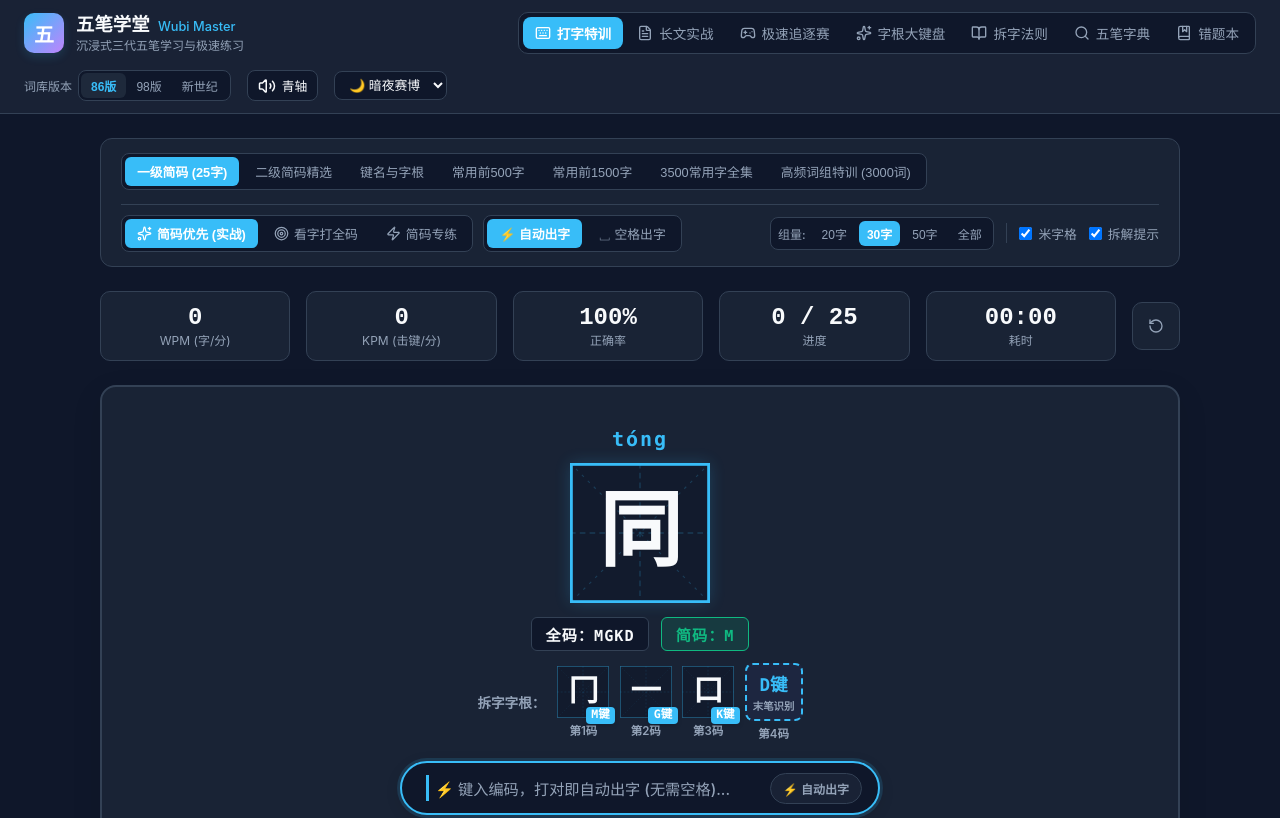
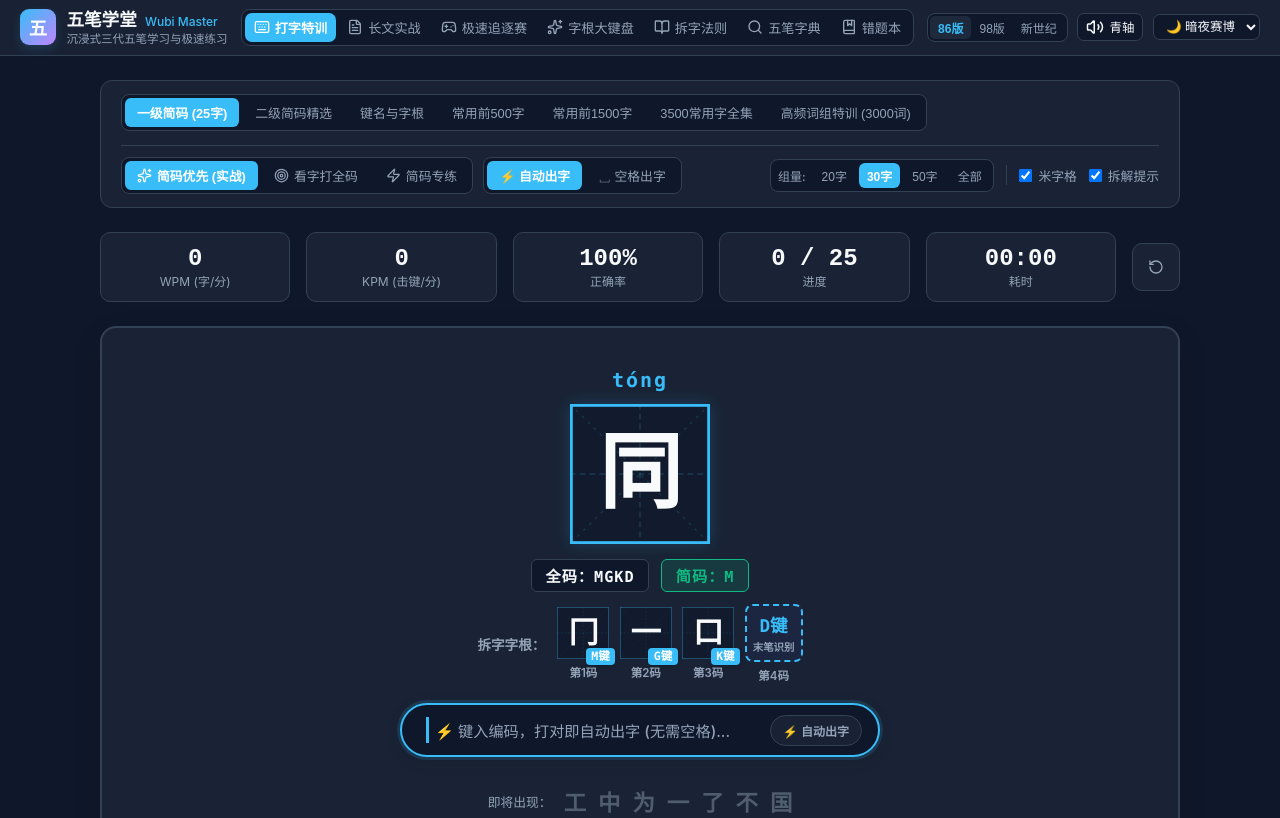
Before and after one commit to zhipengbird/wubi-master, a Vue app: page / in a window 1280 px wide. Shown: the top 818 px of the page. Built offline with nearby package versions, Linux system fonts and the light colour scheme.

Commit message:
style(nav): 升级顶部导航为紧凑精致单行布局，彻底解决控制区被动折行问题

```diff
--- a/src/components/Navbar.vue
+++ b/src/components/Navbar.vue
@@ -32,8 +32,7 @@
       <!-- 右侧控制区：版本切换、打字模式、主题选择与音效 -->
       <div class="actions-area">
         <!-- 五笔版本切换 -->
-        <div class="ctrl-group">
-          <label class="ctrl-label">词库版本</label>
+        <div class="ctrl-group" title="切换五笔编码版本">
           <div class="pill-group">
             <button
               v-for="ver in versionOptions"
@@ -143,80 +142,90 @@ const handleThemeChange = (e: Event) => {
 }
 
 .navbar-container {
-  max-width: 1400px;
+  max-width: 1440px;
   margin: 0 auto;
-  padding: 0.75rem 1.5rem;
+  padding: 0.55rem 1.25rem;
   display: flex;
   align-items: center;
   justify-content: space-between;
-  flex-wrap: wrap;
-  gap: 1rem;
+  gap: 0.75rem;
 }
 
 .brand-area {
   display: flex;
   align-items: center;
-  gap: 0.75rem;
+  gap: 0.65rem;
   cursor: pointer;
+  flex-shrink: 0;
 }
 
 .brand-icon {
-  width: 40px;
-  height: 40px;
-  border-radius: 10px;
+  width: 36px;
+  height: 36px;
+  border-radius: 9px;
   background: linear-gradient(135deg, var(--accent), var(--zone-5));
   display: flex;
   align-items: center;
   justify-content: center;
   font-weight: 800;
   color: #fff;
-  font-size: 1.25rem;
+  font-size: 1.15rem;
   box-shadow: 0 4px 10px var(--accent-subtle);
 }
 
 .brand-title {
-  font-size: 1.15rem;
+  font-size: 1.1rem;
   font-weight: 700;
   color: var(--text-main);
   line-height: 1.2;
+  white-space: nowrap;
 }
 
 .brand-subtitle {
-  font-size: 0.8rem;
+  font-size: 0.75rem;
   font-weight: 500;
   color: var(--accent);
   margin-left: 4px;
 }
 
 .brand-desc {
-  font-size: 0.75rem;
+  font-size: 0.72rem;
   color: var(--text-muted);
+  white-space: nowrap;
+}
+
+@media (max-width: 1240px) {
+  .brand-desc {
+    display: none;
+  }
 }
 
 .nav-tabs {
   display: flex;
   align-items: center;
   background: var(--bg-primary);
-  padding: 4px;
-  border-radius: 10px;
+  padding: 3px;
+  border-radius: 9px;
   border: 1px solid var(--border-color);
   gap: 2px;
+  overflow-x: auto;
 }
 
 .tab-btn {
   display: flex;
   align-items: center;
-  gap: 6px;
-  padding: 6px 12px;
-  border-radius: 8px;
+  gap: 5px;
+  padding: 5px 9px;
+  border-radius: 7px;
   border: none;
   background: transparent;
   color: var(--text-muted);
-  font-size: 0.85rem;
+  font-size: 0.82rem;
   font-weight: 500;
   cursor: pointer;
   position: relative;
   transition: all 0.2s;
+  white-space: nowrap;
 }
 
 .tab-btn:hover {
@@ -242,18 +251,14 @@ const handleThemeChange = (e: Event) => {
 .actions-area {
   display: flex;
   align-items: center;
-  gap: 1rem;
+  gap: 0.6rem;
+  flex-shrink: 0;
 }
 
 .ctrl-group {
   display: flex;
   align-items: center;
   gap: 6px;
-}
-
-.ctrl-label {
-  font-size: 0.75rem;
-  color: var(--text-muted);
 }
 
 .pill-group {
@@ -265,14 +270,15 @@ const handleThemeChange = (e: Event) => {
 }
 
 .pill-btn {
-  padding: 4px 10px;
+  padding: 3px 8px;
   font-size: 0.75rem;
   border: none;
   background: transparent;
   color: var(--text-muted);
-  border-radius: 6px;
+  border-radius: 5px;
   cursor: pointer;
   transition: all 0.15s;
+  white-space: nowrap;
 }
 
 .pill-btn.active {
@@ -284,14 +290,15 @@ const handleThemeChange = (e: Event) => {
 .icon-btn {
   display: flex;
   align-items: center;
-  gap: 6px;
-  padding: 5px 10px;
-  border-radius: 8px;
+  gap: 5px;
+  padding: 4px 8px;
+  border-radius: 7px;
   border: 1px solid var(--border-color);
   background: var(--bg-primary);
   color: var(--text-main);
-  font-size: 0.8rem;
+  font-size: 0.78rem;
   cursor: pointer;
+  white-space: nowrap;
 }
 
 .icon-btn:hover {
@@ -299,14 +306,15 @@ const handleThemeChange = (e: Event) => {
 }
 
 .theme-select {
-  padding: 5px 10px;
-  border-radius: 8px;
+  padding: 4px 8px;
+  border-radius: 7px;
   border: 1px solid var(--border-color);
   background: var(--bg-primary);
   color: var(--text-main);
-  font-size: 0.8rem;
+  font-size: 0.78rem;
   cursor: pointer;
   outline: none;
+  white-space: nowrap;
 }
 
 .theme-select:focus {
```
